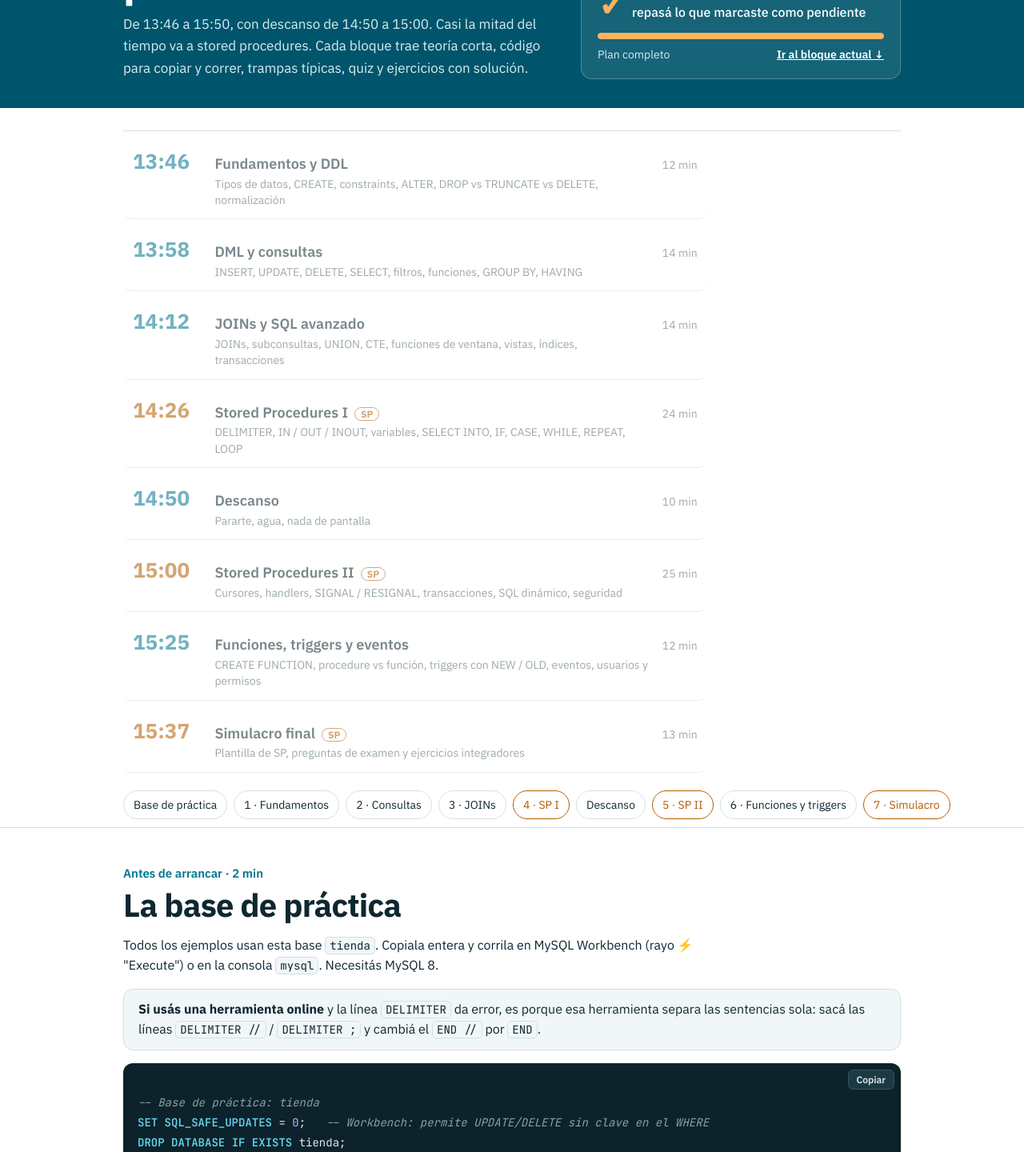
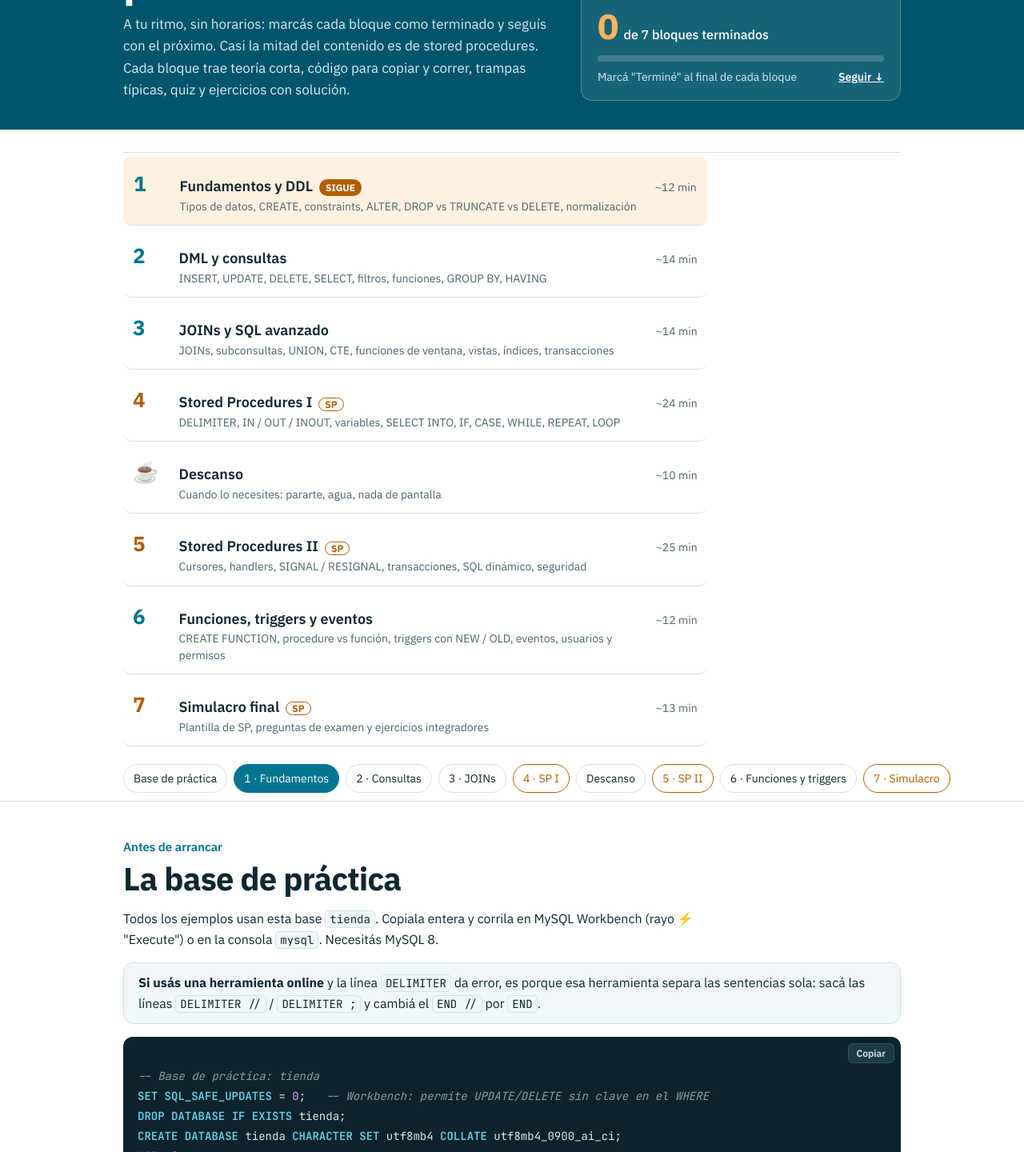
Before and after one commit to sant1jmnz/tareas-variadas, a plain HTML site: page mysql/index.html in a window 1280 px wide. Shown: the part 144-1584 px from the top of the page at 80% size. Drawn offline with Linux system fonts and the light colour scheme.

Commit message:
feat(mysql): plan a tu ritmo, sin horarios fijos
Co-Authored-By: Claude Opus 5.5 <noreply@anthropic.com>
Claude-Session: https://claude.ai/code/session_01BHyUizHNhLuKBbvnrnWBTz

```diff
--- a/mysql/index.html
+++ b/mysql/index.html
@@ -4,7 +4,7 @@
 <meta charset="utf-8">
 <meta name="viewport" content="width=device-width, initial-scale=1, viewport-fit=cover">
 <title>MySQL de punta a punta</title>
-<meta name="description" content="Plan de estudio de MySQL de 13:46 a 15:50 con foco en stored procedures: teoría, código, trampas, quizzes y ejercicios resueltos.">
+<meta name="description" content="Plan de estudio de MySQL a tu ritmo con foco en stored procedures: teoría, código, trampas, quizzes y ejercicios resueltos.">
 <meta name="claude:viewport-fit-sides" content="cover">
 <link rel="preconnect" href="https://fonts.googleapis.com">
 <link rel="preconnect" href="https://fonts.gstatic.com" crossorigin>
@@ -38,7 +38,7 @@ h1{font-size:clamp(34px,5vw,52px);line-height:1.05;letter-spacing:-.02em;margin:
 .now a{color:#fff;font-weight:600}
 .planw{padding-block:28px 8px}
 .plan{list-style:none;margin:0;padding:0;border-top:1px solid var(--line)}
-.plan li{display:grid;grid-template-columns:5.4em minmax(0,1fr) auto;gap:16px;align-items:baseline;padding:13px 12px;border-bottom:1px solid var(--line);border-radius:10px}
+.plan li{display:grid;grid-template-columns:2.6em minmax(0,1fr) auto;gap:16px;align-items:baseline;padding:13px 12px;border-bottom:1px solid var(--line);border-radius:10px}
 .plan .t{font-size:26px;font-weight:700;font-variant-numeric:tabular-nums;color:var(--teal);white-space:nowrap}
 .plan li.sp .t{color:var(--org)}
 .plan a{color:inherit;text-decoration:none;font-weight:600;font-size:18px}
@@ -114,7 +114,7 @@ details.sol>div{padding:0 16px 6px}
 .two{display:grid;grid-template-columns:minmax(0,1fr) minmax(0,1fr);gap:20px}
 footer{padding-block:36px 48px;color:var(--mute);font-size:14px}
 @media(max-width:760px){.hero{grid-template-columns:minmax(0,1fr)}.two{grid-template-columns:minmax(0,1fr)}}
-@media(max-width:560px){.plan li{grid-template-columns:4.1em minmax(0,1fr);gap:4px 12px}.plan .t{font-size:21px}.plan .m{grid-column:2;text-align:left}pre code{font-size:13px}.now .big{font-size:38px}}
+@media(max-width:560px){.plan li{grid-template-columns:2.2em minmax(0,1fr);gap:4px 12px}.plan .t{font-size:21px}.plan .m{grid-column:2;text-align:left}pre code{font-size:13px}.now .big{font-size:38px}}
 @media(prefers-reduced-motion:reduce){html{scroll-behavior:auto}.rail i{transition:none}}
 </style>
 </head>
@@ -124,28 +124,28 @@ footer{padding-block:36px 48px;color:var(--mute);font-size:14px}
  <div class="wrap hero">
   <div>
    <h1>MySQL de punta a punta</h1>
-   <p class="lead">De 13:46 a 15:50, con descanso de 14:50 a 15:00. Casi la mitad del tiempo va a stored procedures. Cada bloque trae teoría corta, código para copiar y correr, trampas típicas, quiz y ejercicios con solución.</p>
+   <p class="lead">A tu ritmo, sin horarios: marcás cada bloque como terminado y seguís con el próximo. Casi la mitad del contenido es de stored procedures. Cada bloque trae teoría corta, código para copiar y correr, trampas típicas, quiz y ejercicios con solución.</p>
   </div>
   <div class="now" aria-live="polite">
-   <div class="lab">Ahora</div>
+   <div class="lab">Tu avance</div>
    <div class="nm" id="nowName">Cargando…</div>
    <div class="big" id="nowLeft">–</div>
    <div class="rail"><i id="rail"></i></div>
-   <div class="tot"><span id="nowTot">Fin a las 15:50</span><a id="nowGo" href="#b1">Ir al bloque actual ↓</a></div>
+   <div class="tot"><span id="nowTot">Marcá "Terminé" al final de cada bloque</span><a id="nowGo" href="#b1">Seguir ↓</a></div>
   </div>
  </div>
 </header>
 
 <div class="wrap planw">
  <ol class="plan" id="plan">
-  <li data-ini="13:46" data-fin="13:58" data-id="b1"><span class="t">13:46</span><div><a href="#b1">Fundamentos y DDL</a><span class="pill ahora">AHORA</span><small>Tipos de datos, CREATE, constraints, ALTER, DROP vs TRUNCATE vs DELETE, normalización</small></div><span class="m">12 min</span></li>
-  <li data-ini="13:58" data-fin="14:12" data-id="b2"><span class="t">13:58</span><div><a href="#b2">DML y consultas</a><span class="pill ahora">AHORA</span><small>INSERT, UPDATE, DELETE, SELECT, filtros, funciones, GROUP BY, HAVING</small></div><span class="m">14 min</span></li>
-  <li data-ini="14:12" data-fin="14:26" data-id="b3"><span class="t">14:12</span><div><a href="#b3">JOINs y SQL avanzado</a><span class="pill ahora">AHORA</span><small>JOINs, subconsultas, UNION, CTE, funciones de ventana, vistas, índices, transacciones</small></div><span class="m">14 min</span></li>
-  <li class="sp" data-ini="14:26" data-fin="14:50" data-id="b4"><span class="t">14:26</span><div><a href="#b4">Stored Procedures I</a><span class="sptag">SP</span><span class="pill ahora">AHORA</span><small>DELIMITER, IN / OUT / INOUT, variables, SELECT INTO, IF, CASE, WHILE, REPEAT, LOOP</small></div><span class="m">24 min</span></li>
-  <li data-ini="14:50" data-fin="15:00" data-id="pausa"><span class="t">14:50</span><div><a href="#pausa">Descanso</a><span class="pill ahora">AHORA</span><small>Pararte, agua, nada de pantalla</small></div><span class="m">10 min</span></li>
-  <li class="sp" data-ini="15:00" data-fin="15:25" data-id="b5"><span class="t">15:00</span><div><a href="#b5">Stored Procedures II</a><span class="sptag">SP</span><span class="pill ahora">AHORA</span><small>Cursores, handlers, SIGNAL / RESIGNAL, transacciones, SQL dinámico, seguridad</small></div><span class="m">25 min</span></li>
-  <li data-ini="15:25" data-fin="15:37" data-id="b6"><span class="t">15:25</span><div><a href="#b6">Funciones, triggers y eventos</a><span class="pill ahora">AHORA</span><small>CREATE FUNCTION, procedure vs función, triggers con NEW / OLD, eventos, usuarios y permisos</small></div><span class="m">12 min</span></li>
-  <li class="sp" data-ini="15:37" data-fin="15:50" data-id="b7"><span class="t">15:37</span><div><a href="#b7">Simulacro final</a><span class="sptag">SP</span><span class="pill ahora">AHORA</span><small>Plantilla de SP, preguntas de examen y ejercicios integradores</small></div><span class="m">13 min</span></li>
+  <li data-id="b1"><span class="t">1</span><div><a href="#b1">Fundamentos y DDL</a><span class="pill ahora">SIGUE</span><small>Tipos de datos, CREATE, constraints, ALTER, DROP vs TRUNCATE vs DELETE, normalización</small></div><span class="m">~12 min</span></li>
+  <li data-id="b2"><span class="t">2</span><div><a href="#b2">DML y consultas</a><span class="pill ahora">SIGUE</span><small>INSERT, UPDATE, DELETE, SELECT, filtros, funciones, GROUP BY, HAVING</small></div><span class="m">~14 min</span></li>
+  <li data-id="b3"><span class="t">3</span><div><a href="#b3">JOINs y SQL avanzado</a><span class="pill ahora">SIGUE</span><small>JOINs, subconsultas, UNION, CTE, funciones de ventana, vistas, índices, transacciones</small></div><span class="m">~14 min</span></li>
+  <li class="sp" data-id="b4"><span class="t">4</span><div><a href="#b4">Stored Procedures I</a><span class="sptag">SP</span><span class="pill ahora">SIGUE</span><small>DELIMITER, IN / OUT / INOUT, variables, SELECT INTO, IF, CASE, WHILE, REPEAT, LOOP</small></div><span class="m">~24 min</span></li>
+  <li data-id="pausa"><span class="t">☕</span><div><a href="#pausa">Descanso</a><span class="pill ahora">SIGUE</span><small>Cuando lo necesites: pararte, agua, nada de pantalla</small></div><span class="m">~10 min</span></li>
+  <li class="sp" data-id="b5"><span class="t">5</span><div><a href="#b5">Stored Procedures II</a><span class="sptag">SP</span><span class="pill ahora">SIGUE</span><small>Cursores, handlers, SIGNAL / RESIGNAL, transacciones, SQL dinámico, seguridad</small></div><span class="m">~25 min</span></li>
+  <li data-id="b6"><span class="t">6</span><div><a href="#b6">Funciones, triggers y eventos</a><span class="pill ahora">SIGUE</span><small>CREATE FUNCTION, procedure vs función, triggers con NEW / OLD, eventos, usuarios y permisos</small></div><span class="m">~12 min</span></li>
+  <li class="sp" data-id="b7"><span class="t">7</span><div><a href="#b7">Simulacro final</a><span class="sptag">SP</span><span class="pill ahora">SIGUE</span><small>Plantilla de SP, preguntas de examen y ejercicios integradores</small></div><span class="m">~13 min</span></li>
  </ol>
 </div>
 
@@ -167,7 +167,7 @@ footer{padding-block:36px 48px;color:var(--mute);font-size:14px}
 
 <!-- ===================== BASE ===================== -->
 <section class="blk" id="base">
- <div class="bh"><div><span class="when">Antes de arrancar · 2 min</span><h2>La base de práctica</h2></div></div>
+ <div class="bh"><div><span class="when">Antes de arrancar</span><h2>La base de práctica</h2></div></div>
  <p>Todos los ejemplos usan esta base <code>tienda</code>. Copiala entera y corrila en MySQL Workbench (rayo ⚡ "Execute") o en la consola <code>mysql</code>. Necesitás MySQL 8.</p>
  <div class="note"><b>Si usás una herramienta online</b> y la línea <code>DELIMITER</code> da error, es porque esa herramienta separa las sentencias sola: sacá las líneas <code>DELIMITER //</code> / <code>DELIMITER ;</code> y cambiá el <code>END //</code> por <code>END</code>.</div>
 <pre><code>-- Base de práctica: tienda
@@ -265,7 +265,7 @@ SET total = (SELECT SUM(d.cantidad * d.precio_unit)
 
 <!-- ===================== B1 ===================== -->
 <section class="blk" id="b1">
- <div class="bh"><div><span class="when">13:46 – 13:58 · 12 min</span><h2>1 · Fundamentos y DDL</h2></div><label class="chk"><input type="checkbox" data-done="b1"> Terminé</label></div>
+ <div class="bh"><div><span class="when">~12 min</span><h2>1 · Fundamentos y DDL</h2></div><label class="chk"><input type="checkbox" data-done="b1"> Terminé</label></div>
  <p>MySQL es un <b>sistema gestor de bases de datos relacional</b>: guarda datos en tablas (filas y columnas) que se relacionan por claves. El motor por defecto es <b>InnoDB</b>, que soporta transacciones y claves foráneas.</p>
 
  <h3>Los 5 sublenguajes de SQL</h3>
@@ -360,7 +360,7 @@ ALTER TABLE productos
 
 <!-- ===================== B2 ===================== -->
 <section class="blk" id="b2">
- <div class="bh"><div><span class="when">13:58 – 14:12 · 14 min</span><h2>2 · DML y consultas</h2></div><label class="chk"><input type="checkbox" data-done="b2"> Terminé</label></div>
+ <div class="bh"><div><span class="when">~14 min</span><h2>2 · DML y consultas</h2></div><label class="chk"><input type="checkbox" data-done="b2"> Terminé</label></div>
 
  <h3>INSERT, UPDATE, DELETE</h3>
 <pre><code>INSERT INTO clientes (nombre, email, ciudad) VALUES ('Ana Ruiz', 'ana@mail.com', 'Salta');
@@ -457,7 +457,7 @@ ORDER BY mes;</code></pre>
 
 <!-- ===================== B3 ===================== -->
 <section class="blk" id="b3">
- <div class="bh"><div><span class="when">14:12 – 14:26 · 14 min</span><h2>3 · JOINs y SQL avanzado</h2></div><label class="chk"><input type="checkbox" data-done="b3"> Terminé</label></div>
+ <div class="bh"><div><span class="when">~14 min</span><h2>3 · JOINs y SQL avanzado</h2></div><label class="chk"><input type="checkbox" data-done="b3"> Terminé</label></div>
 
  <h3>JOINs</h3>
  <div class="scroll"><table>
@@ -615,7 +615,7 @@ SELECT * FROM v_stock_bajo;</code></pre>
 
 <!-- ===================== B4 ===================== -->
 <section class="blk" id="b4" data-sp>
- <div class="bh"><div><span class="when">14:26 – 14:50 · 24 min · foco principal</span><h2>4 · Stored Procedures I</h2></div><label class="chk"><input type="checkbox" data-done="b4"> Terminé</label></div>
+ <div class="bh"><div><span class="when">~24 min · foco principal</span><h2>4 · Stored Procedures I</h2></div><label class="chk"><input type="checkbox" data-done="b4"> Terminé</label></div>
  <p>Un <b>stored procedure</b> (procedimiento almacenado) es un bloque de SQL con nombre, guardado en la base, que se ejecuta con <code>CALL</code>. Recibe parámetros, tiene variables y lógica (IF, bucles), devuelve resultados con SELECT y valores con parámetros OUT.</p>
  <div class="two">
   <div class="note"><b>Ventajas</b><ul><li>Lógica centralizada y reutilizable</li><li>Menos tráfico: una llamada en vez de muchas consultas</li><li>Seguridad: das <code>EXECUTE</code> sin dar acceso a las tablas</li></ul></div>
@@ -917,13 +917,13 @@ CALL sp_resumen_cliente(5);</code></pre>
 
 <!-- ===================== PAUSA ===================== -->
 <section class="blk pausa" id="pausa">
- <div class="bh"><div><span class="when">14:50 – 15:00 · 10 min</span><h2>Descanso</h2></div></div>
- <p>Levantate, tomá agua, mirá lejos de la pantalla. Antes de volver, repasá de memoria (sin mirar): la estructura <code>DELIMITER // CREATE PROCEDURE … BEGIN … END // DELIMITER ;</code>, los tres modos de parámetro y los tres bucles. A las 15:00 arrancás con lo más importante: cursores, handlers y transacciones.</p>
+ <div class="bh"><div><span class="when">Cuando quieras · 10 min</span><h2>Descanso</h2></div></div>
+ <p>Levantate, tomá agua, mirá lejos de la pantalla. Antes de volver, repasá de memoria (sin mirar): la estructura <code>DELIMITER // CREATE PROCEDURE … BEGIN … END // DELIMITER ;</code>, los tres modos de parámetro y los tres bucles. Después seguís con lo más importante: cursores, handlers y transacciones.</p>
 </section>
 
 <!-- ===================== B5 ===================== -->
 <section class="blk" id="b5" data-sp>
- <div class="bh"><div><span class="when">15:00 – 15:25 · 25 min · foco principal</span><h2>5 · Stored Procedures II</h2></div><label class="chk"><input type="checkbox" data-done="b5"> Terminé</label></div>
+ <div class="bh"><div><span class="when">~25 min · foco principal</span><h2>5 · Stored Procedures II</h2></div><label class="chk"><input type="checkbox" data-done="b5"> Terminé</label></div>
 
  <h3>Orden obligatorio de los DECLARE</h3>
  <ol>
@@ -1287,7 +1287,7 @@ CALL sp_reponer_stock(5, 20, @a);  SELECT @a;</code></pre>
 
 <!-- ===================== B6 ===================== -->
 <section class="blk" id="b6">
- <div class="bh"><div><span class="when">15:25 – 15:37 · 12 min</span><h2>6 · Funciones, triggers y eventos</h2></div><label class="chk"><input type="checkbox" data-done="b6"> Terminé</label></div>
+ <div class="bh"><div><span class="when">~12 min</span><h2>6 · Funciones, triggers y eventos</h2></div><label class="chk"><input type="checkbox" data-done="b6"> Terminé</label></div>
 
  <h3>Funciones almacenadas</h3>
 <pre><code>DROP FUNCTION IF EXISTS fn_precio_con_iva;
@@ -1474,7 +1474,7 @@ DROP TRIGGER trg_detalle_ai;</code></pre>
 
 <!-- ===================== B7 ===================== -->
 <section class="blk" id="b7" data-sp>
- <div class="bh"><div><span class="when">15:37 – 15:50 · 13 min</span><h2>7 · Simulacro final</h2></div><label class="chk"><input type="checkbox" data-done="b7"> Terminé</label></div>
+ <div class="bh"><div><span class="when">~13 min</span><h2>7 · Simulacro final</h2></div><label class="chk"><input type="checkbox" data-done="b7"> Terminé</label></div>
 
  <h3>Plantilla de SP con todo, en el orden correcto</h3>
 <pre><code>DROP PROCEDURE IF EXISTS sp_plantilla;
@@ -1773,38 +1773,23 @@ const prog=store.get("mysql-prog",{});
 $$("input[data-done],input[data-mem]").forEach(i=>{
  const key=i.dataset.done?"d-"+i.dataset.done:"m-"+i.dataset.mem;
  i.checked=!!prog[key];
- i.addEventListener("change",()=>{prog[key]=i.checked;store.set("mysql-prog",prog);marks()});
+ i.addEventListener("change",()=>{prog[key]=i.checked;store.set("mysql-prog",prog);marks();if(typeof tick==="function")tick()});
 });
 function marks(){$$("#plan li").forEach(li=>li.classList.toggle("fin",!!prog["d-"+li.dataset.id]))}
 marks();
 
-/* reloj del plan */
-const toMin=s=>{const[h,m]=s.split(":").map(Number);return h*60+m};
-const S=toMin("13:46"),E=toMin("15:50");
-const items=$$("#plan li");
+/* avance a tu ritmo */
+const ids=["b1","b2","b3","b4","b5","b6","b7"],names={b1:"Fundamentos y DDL",b2:"DML y consultas",b3:"JOINs y SQL avanzado",b4:"Stored Procedures I",b5:"Stored Procedures II",b6:"Funciones, triggers y eventos",b7:"Simulacro final"};
 function tick(){
- const d=new Date(),now=d.getHours()*60+d.getMinutes()+d.getSeconds()/60;
- let cur=null;
- items.forEach(li=>{
-  const a=toMin(li.dataset.ini),b=toMin(li.dataset.fin),on=now>=a&&now<b;
-  li.classList.toggle("now",on);li.classList.toggle("past",now>=b);
-  if(on)cur={li,a,b};
- });
- const nm=$("#nowName"),lf=$("#nowLeft"),tot=$("#nowTot"),go=$("#nowGo");
- if(now<S){nm.textContent="Arrancás a las 13:46 con Fundamentos";lf.innerHTML=Math.ceil(S-now)+"<small>min para empezar</small>";go.href="#base";tot.textContent="Mientras, corré la base de práctica"}
- else if(now>=E||!cur){nm.textContent="Terminó el tiempo";lf.innerHTML="✓<small>repasá lo que marcaste como pendiente</small>";go.href="#b7";tot.textContent="Plan completo"}
- else{
-  const left=Math.max(1,Math.ceil(cur.b-now));
-  nm.textContent=cur.li.querySelector("a").textContent;
-  lf.innerHTML=left+"<small>min de este bloque</small>";
-  go.href="#"+cur.li.dataset.id;
-  tot.textContent="Hasta las 15:50 faltan "+Math.ceil(E-now)+" min";
- }
- $("#rail").style.width=Math.min(100,Math.max(0,(now-S)/(E-S)*100))+"%";
- const id=cur?cur.li.dataset.id:"";
- $$("nav.idx a").forEach(a=>a.classList.toggle("on",a.getAttribute("href")==="#"+id));
+ const hechos=ids.filter(k=>prog["d-"+k]).length,next=ids.find(k=>!prog["d-"+k]);
+ $$("#plan li").forEach(li=>li.classList.toggle("now",li.dataset.id===next));
+ $("#nowName").textContent=next?"Sigue: "+names[next]:"¡Terminaste todo!";
+ $("#nowLeft").innerHTML=hechos+"<small>de 7 bloques terminados</small>";
+ $("#nowGo").href="#"+(next||"b7");
+ $("#rail").style.width=(hechos/7*100)+"%";
+ $$("nav.idx a").forEach(a=>a.classList.toggle("on",a.getAttribute("href")==="#"+next));
 }
-tick();setInterval(tick,15000);
+tick();
 }
 </script>
 </body>
```
